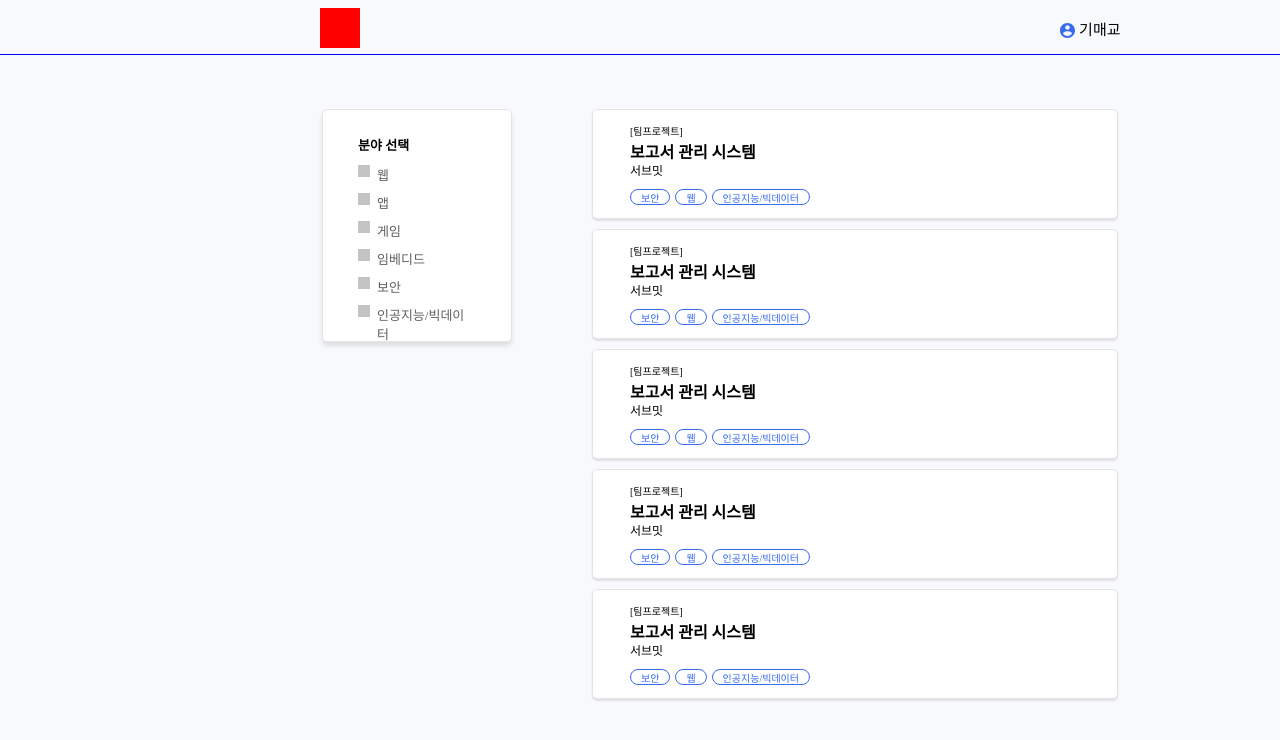
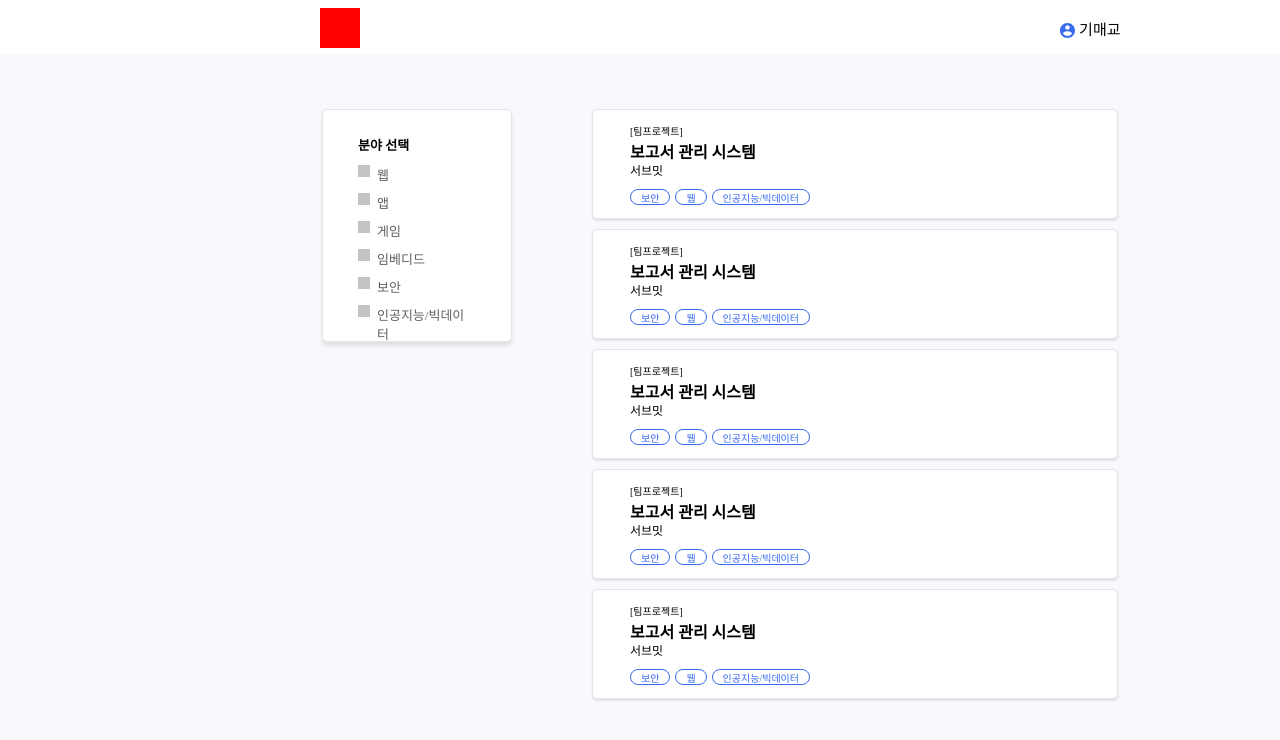
Before and after one commit to DSM-SUBMIT/rms_user_client, a React (Create React App) app in the folder rms_user/: page / in a window 1280 px wide. Shown: the top 740 px of the page. Built offline with nearby package versions, Linux system fonts and the light colour scheme.

Commit message:
⚡️ :: (#2) 아래 테두리 지우고 배경색을 흰색으로 지정

```diff
--- a/rms_user/src/components/header/style/index.ts
+++ b/rms_user/src/components/header/style/index.ts
@@ -2,8 +2,8 @@ import styled from 'styled-components';
 
 export const HeaderBox = styled.div`
   height: 55px;
-  border-bottom: 1px solid blue;
   padding-top: 8px;
+  background: white;
 `;
 
 export const HeaderContent = styled.div`
```
